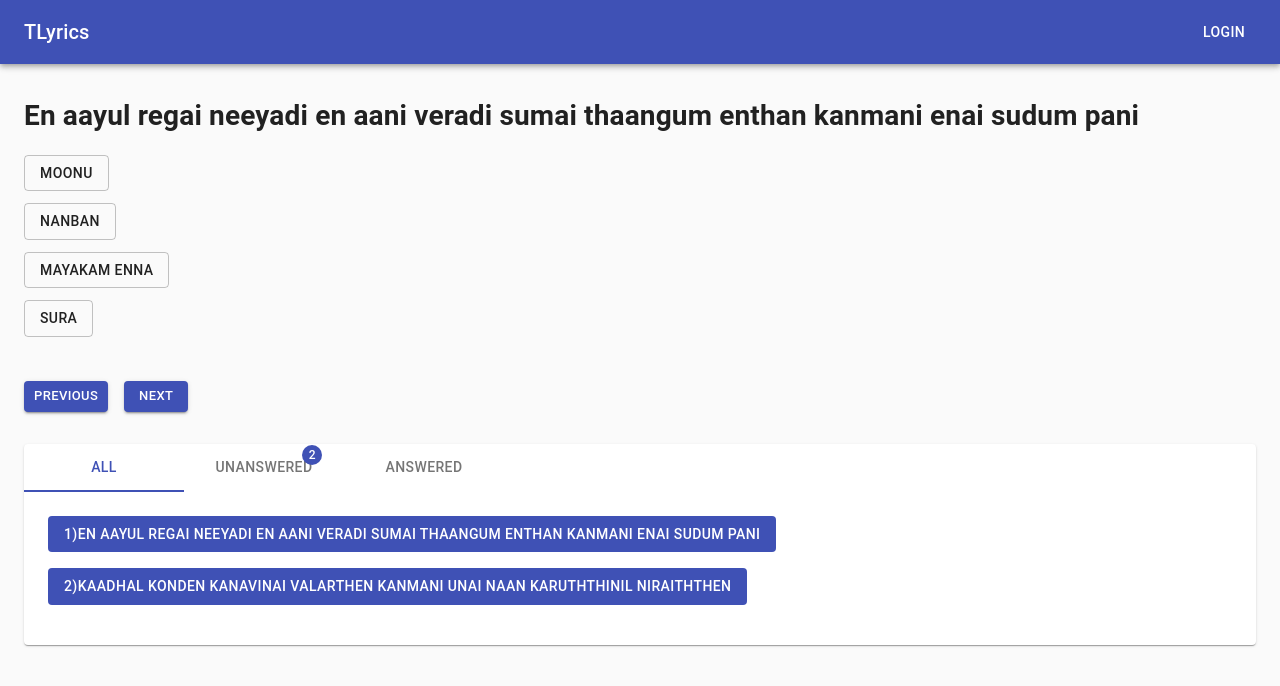
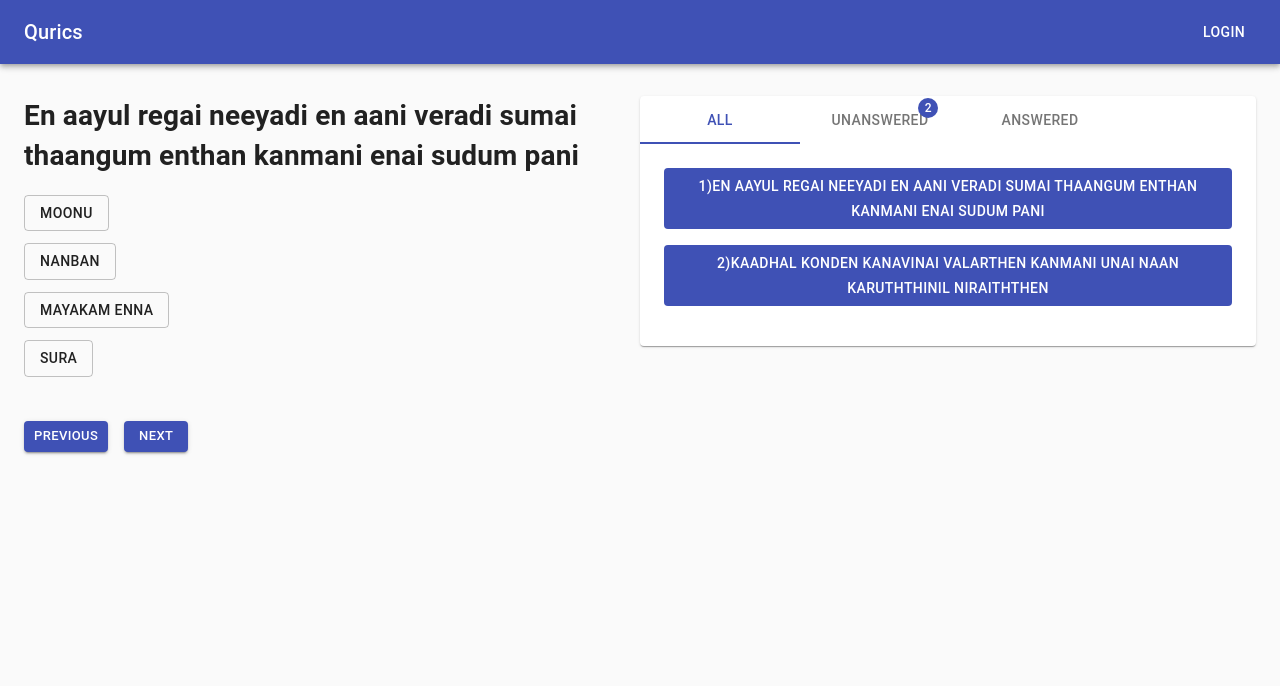
Before and after one commit to rahul162raj/react-tamil-lyrics-quiz, a React (Create React App) app: page / in a window 1280 px wide. Shown: the top 686 px of the page. Built offline with nearby package versions, Linux system fonts and the light colour scheme.

Commit message:
toolbar revamped

```diff
--- a/package.json
+++ b/package.json
@@ -9,6 +9,7 @@
   "main": "src/index.js",
   "dependencies": {
     "@material-ui/core": "4.12.1",
+    "@material-ui/icons": "4.11.2",
     "react": "17.0.2",
     "react-dom": "17.0.2",
     "react-scripts": "4.0.0"
--- a/src/Pages/Navbar.jsx
+++ b/src/Pages/Navbar.jsx
@@ -1,11 +1,14 @@
 import React from "react";
+
+// material ui
 import { makeStyles } from "@material-ui/core/styles";
 import AppBar from "@material-ui/core/AppBar";
 import Toolbar from "@material-ui/core/Toolbar";
 import Typography from "@material-ui/core/Typography";
 import Button from "@material-ui/core/Button";
+import Container from "@material-ui/core/Container";
 
-const useStyles = makeStyles((theme) => ({
+const useStyles = makeStyles(() => ({
   root: {
     flexGrow: 1
   },
@@ -18,12 +21,14 @@ const Navbar = () => {
   const classes = useStyles();
   return (
     <AppBar position="static">
-      <Toolbar>
-        <Typography component={"span"} variant="h6" className={classes.title}>
-          TLyrics
-        </Typography>
-        <Button color="inherit">Login</Button>
-      </Toolbar>
+      <Container>
+        <Toolbar disableGutters>
+          <Typography component={"span"} variant="h6" className={classes.title}>
+            Qurics
+          </Typography>
+          <Button color="inherit">Login</Button>
+        </Toolbar>
+      </Container>
     </AppBar>
   );
 };
--- a/src/Pages/Quiz.jsx
+++ b/src/Pages/Quiz.jsx
@@ -3,6 +3,7 @@ import FilterTabs from "../Components/FilterTabs";
 import Question from "../Components/Question";
 import { getAllQuestions } from "./../Services/MockQuestions";
 import Box from "@material-ui/core/Box";
+import Grid from "@material-ui/core/Grid";
 import PageActions from "../Components/PageActions";
 
 export default function Quiz() {
@@ -47,16 +48,22 @@ export default function Quiz() {
   } else {
     return (
       <React.Fragment>
+        <Grid container>
+          <Grid item md={6}>
             <Box my={4}>
               <Question
                 question={questions[questionIndex - 1]}
                 updateUserAnswers={updateUserAnswers}
               />
-        </Box>
-        <Box my={4}>
               <PageActions updateQuestionIndex={updateQuestionIndex} />
             </Box>
+          </Grid>
+          <Grid item md={6}>
+            <Box my={4}>
               <FilterTabs questions={questions} goToSection={goToSection} />
+            </Box>
+          </Grid>
+        </Grid>
       </React.Fragment>
     );
   }
```
Lines whose indentation alone changed are shown as unchanged.
